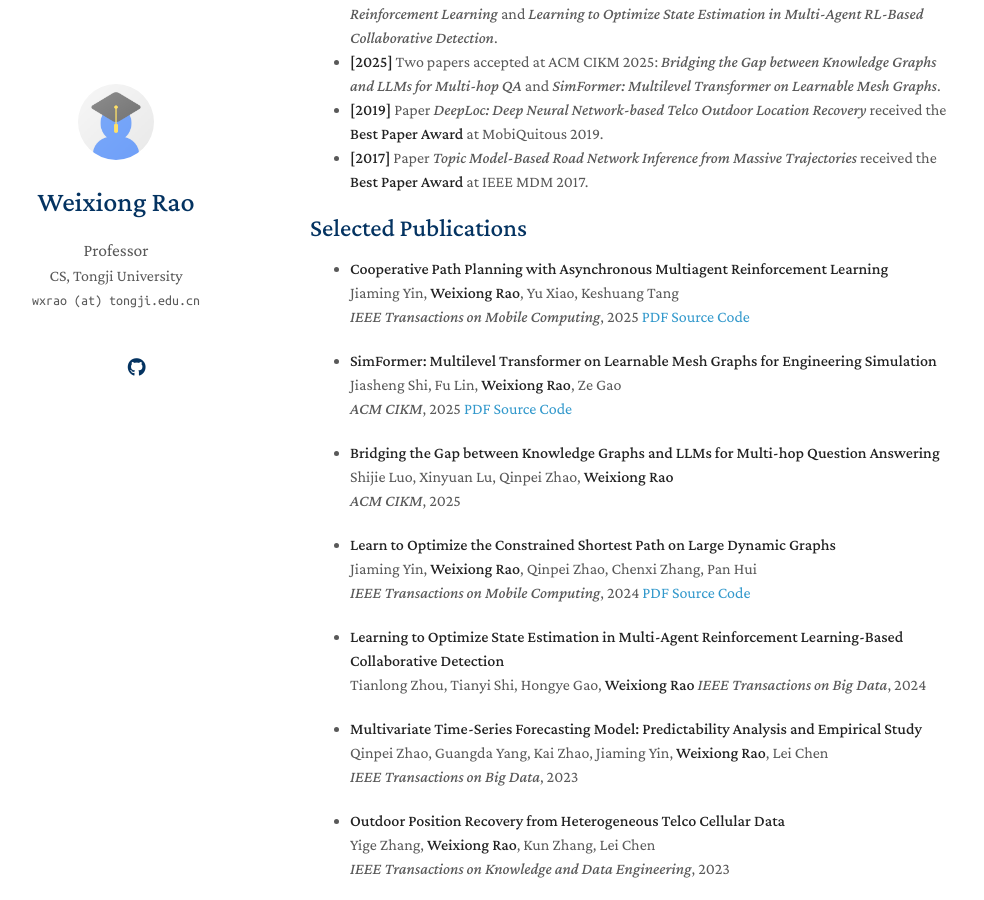
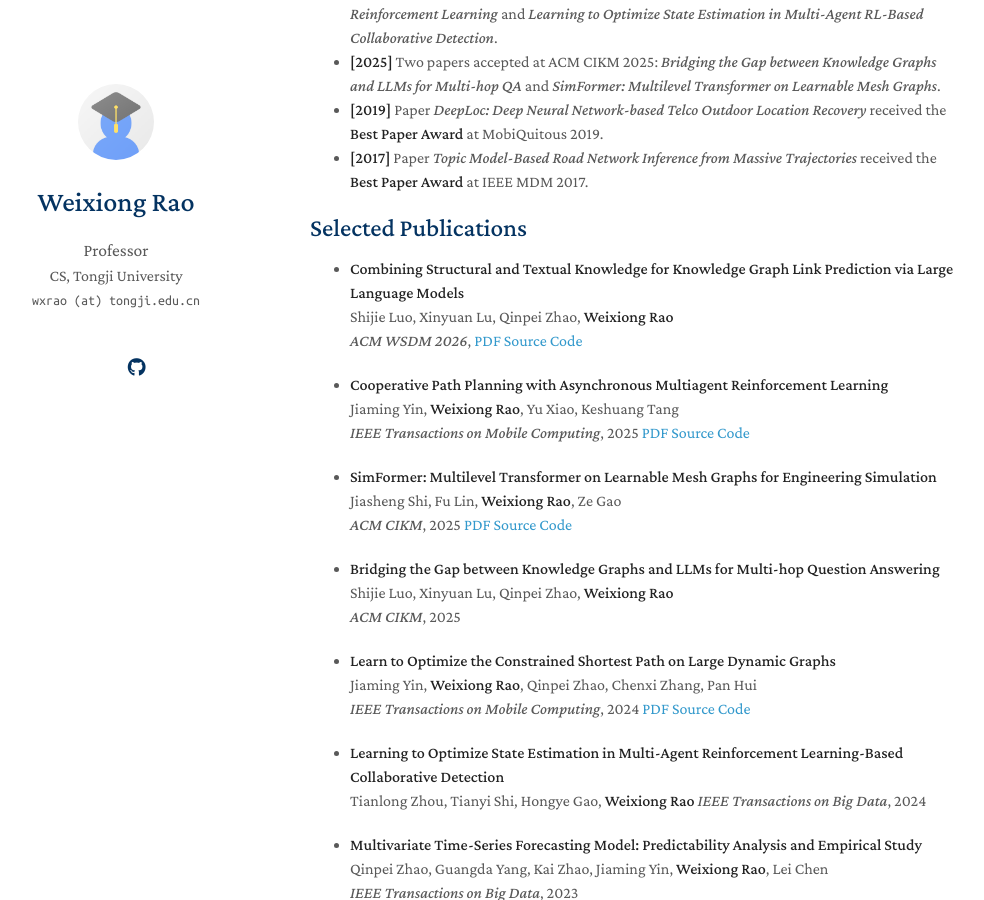
Before and after one commit to wxrao/wxrao.github.io, a Jekyll site: the page built from index.md, in a window 1280 px wide and 900 px high, scrolled down 636 px. Shown: the whole window, without its empty margins (160-1144 px from the left). Built offline with Jekyll 4.4.1, drawn with Linux system fonts in a browser that asks for light colours; a style sheet for code colours, icons or effects is not loaded; our own code applies the rules of GitHub Pages for plain Markdown files.

Commit message:
Update index.md

```diff
--- a/index.md
+++ b/index.md
@@ -21,6 +21,9 @@ I am looking for motivated **Ph.D. and Master students** interested in spatio-te
 - **[2017]** Paper *Topic Model-Based Road Network Inference from Massive Trajectories* received the **Best Paper Award** at IEEE MDM 2017.
 
 ## Selected Publications
+- **Combining Structural and Textual Knowledge for Knowledge Graph Link Prediction via Large Language Models**
+  Shijie Luo, Xinyuan Lu, Qinpei Zhao, **Weixiong Rao**
+  *ACM WSDM 2026*, [PDF](https://dl.acm.org/doi/10.1145/3773966.3777934) [Source Code](https://github.com/tongjimobiml/ST-KGLP)
 
 - **Cooperative Path Planning with Asynchronous Multiagent Reinforcement Learning**
   Jiaming Yin, **Weixiong Rao**, Yu Xiao, Keshuang Tang
```
